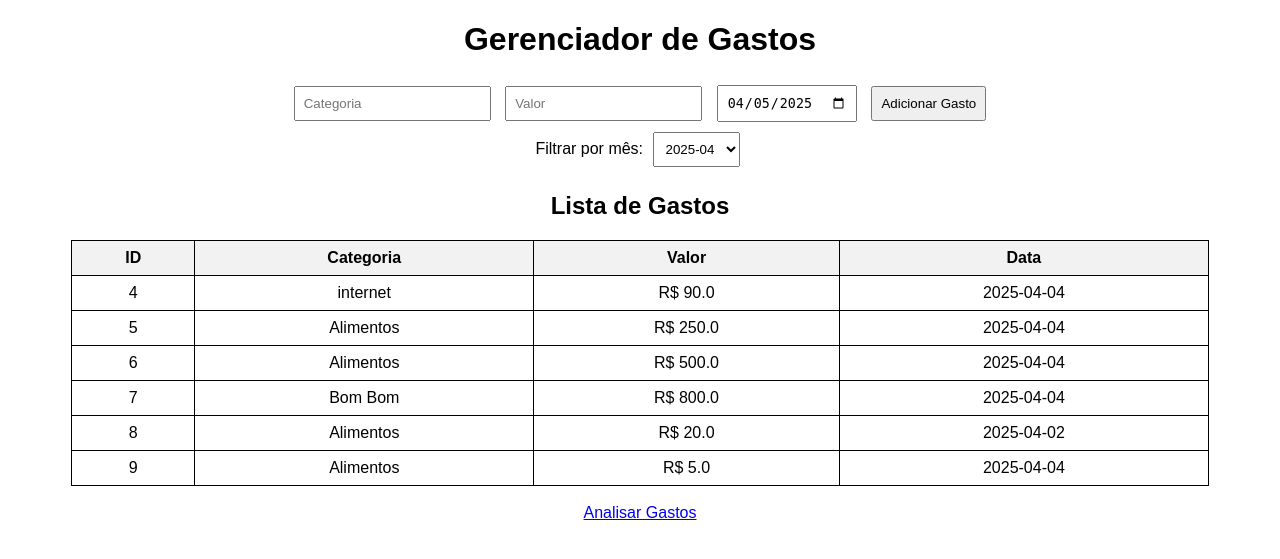
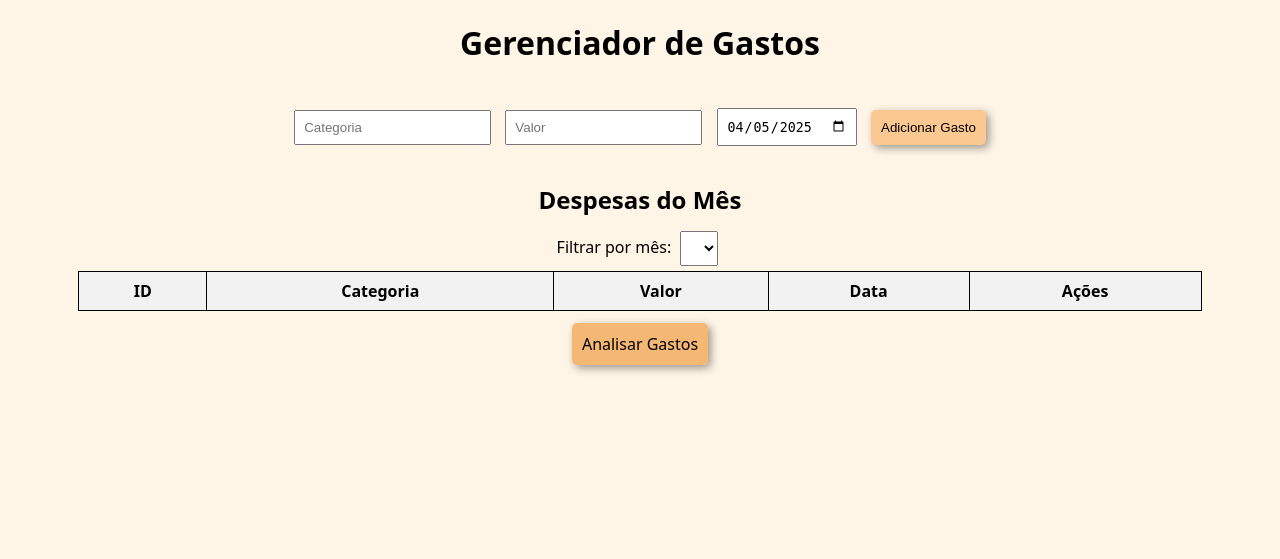
Before and after one commit to lucas-rlima/expensecontrol, a Flask app: page / in a window 1280 px wide. Shown: the top 559 px of the page. Run offline with Flask 3, Linux system fonts and the light colour scheme; lists and menus that the app fills with data are empty.

Commit message:
finishing some layouts and resolving some bugs

```diff
--- a/app.py
+++ b/app.py
@@ -1,14 +1,19 @@
-from flask import Flask, render_template, request, redirect
+from flask import Flask, render_template, request, redirect, url_for
 from flask_sqlalchemy import SQLAlchemy
 import os
 from datetime import datetime
 from collections import defaultdict
+import re
 
 app = Flask(__name__)
 
 # Usa a variável de ambiente DATABASE_URL do Render
 # app.config['SQLALCHEMY_DATABASE_URI'] = os.getenv('DATABASE_URL')
-app.config['SQLALCHEMY_DATABASE_URI'] = 'sqlite:///gastos.db'
+database_url = os.getenv("DATABASE_URL", "")
+if database_url.startswith("postgres://"):
+    database_url = database_url.replace("postgres://", "postgresql://", 1)
+
+app.config['SQLALCHEMY_DATABASE_URI'] = database_url
 app.config['SQLALCHEMY_TRACK_MODIFICATIONS'] = False
 
 db = SQLAlchemy(app)
@@ -25,12 +30,14 @@ with app.app_context():
     db.create_all()
 
 def obter_meses_disponiveis():
+    # Obtém os meses disponíveis no banco de dados
     datas = db.session.query(Gasto.data).all()
     meses = sorted(set(d[0].strftime('%Y-%m') for d in datas))
     return meses
 
 @app.route('/')
 def index():
+    # Pega o mês atual ou o mês passado na URL
     mes_selecionado = request.args.get('mes') or datetime.today().strftime('%Y-%m')
     gastos = Gasto.query.filter(db.func.strftime('%Y-%m', Gasto.data) == mes_selecionado).all()
     meses_disponiveis = obter_meses_disponiveis()
@@ -39,6 +46,7 @@ def index():
 
 @app.route('/add', methods=['POST'])
 def add_gasto():
+    # Adiciona um novo gasto
     categoria = request.form['categoria']
     valor = float(request.form['valor'])
     data = datetime.strptime(request.form['data'], '%Y-%m-%d')
@@ -49,8 +57,34 @@ def add_gasto():
 
     return redirect('/')
 
+@app.route('/editar/<int:id>', methods=['GET', 'POST'])
+def editar_gasto(id):
+    # Encontra o gasto pelo ID
+    gasto = Gasto.query.get_or_404(id)
+
+    if request.method == 'POST':
+        # Atualiza os dados do gasto
+        gasto.categoria = request.form['categoria']
+        gasto.valor = float(request.form['valor'])
+        gasto.data = datetime.strptime(request.form['data'], '%Y-%m-%d')
+
+        db.session.commit()
+        return redirect('/')
+
+    # Se for GET, exibe o formulário com os dados do gasto
+    return render_template('editar_gasto.html', gasto=gasto)
+
+@app.route('/excluir/<int:id>', methods=['GET'])
+def excluir_gasto(id):
+    # Encontra o gasto pelo ID
+    gasto = Gasto.query.get_or_404(id)
+    db.session.delete(gasto)
+    db.session.commit()
+    return redirect('/')
+
 @app.route('/analisar')
 def analisar():
+    # Pega o mês atual ou o mês passado na URL para análise
     mes_selecionado = request.args.get('mes') or datetime.today().strftime('%Y-%m')
     gastos = Gasto.query.filter(db.func.strftime('%Y-%m', Gasto.data) == mes_selecionado).all()
     meses_disponiveis = obter_meses_disponiveis()
@@ -66,7 +100,7 @@ def analisar():
         for gasto in Gasto.query.filter_by(categoria=categoria).all():
             if gasto.valor > media * 1.5 and gasto in gastos:  # só do mês atual
                 alertas.append(
-                    f"Gasto alto detectado em {categoria} (R${gasto.valor:.2f}, acima da média de R${media:.2f})"
+                    f"Gasto alto detectado em {categoria} (Foi gasto R${gasto.valor:.2f}, este valor está acima da média dessa categoria que é R${media:.2f})"
                 )
 
     # 📊 Agrupa valores por dia
@@ -78,7 +112,7 @@ def analisar():
     dias = sorted(gastos_por_dia.keys())
     valores = [gastos_por_dia[d] for d in dias]
     valor_maximo = max(gastos_por_dia.values()) if gastos_por_dia else 0
-    valor_maximo_ajustado = ((valor_maximo // 250) + 1) * 250
+    valor_maximo_ajustado = ((valor_maximo // 250) + 1) * 250  # Ajuste do valor máximo do gráfico
 
     return render_template("analise.html",
                            alertas=alertas,
@@ -89,6 +123,4 @@ def analisar():
                            meses=meses_disponiveis)
 
 if __name__ == '__main__':
-    with app.app_context():
-        db.create_all()
     app.run(debug=True, host='0.0.0.0', port=5000)
--- /dev/null
+++ b/static/css/styles.css
@@ -0,0 +1,121 @@
+
+body{
+    margin: 1rem;
+    box-sizing: border-box;
+    background-color: rgb(255, 245, 230);
+    text-align: center;
+}
+
+header{
+ width: 100%;
+ height: 50px;
+ text-align: center;
+}
+
+.addDespesas{
+    margin: 2rem;
+}
+
+main h2 {
+    margin-bottom: 10px;
+}
+form button{
+    background-color: rgb(252, 200, 145);
+    border: 0;
+    font-weight: 450;
+    padding: 10px;
+    border-radius: 5px;
+    text-decoration: none;
+    box-shadow: 3px 3px 8px rgba(0, 0, 0, 0.389);
+    transition: all 0.3s ease;
+    cursor: pointer;
+}
+form button:hover{
+    background-color: rgb(255, 191, 135); /* Cor do botão quando passar o mouse */
+    box-shadow: 5px 5px 15px rgba(0, 0, 0, 0.3); /* Sombra mais forte no hover */
+}
+
+.button{
+    background-color: rgb(245, 183, 116);
+    font-weight: 450;
+    padding: 10px;
+    border-radius: 5px;
+    color: black;
+    text-decoration: none;
+    box-shadow: 3px 3px 8px rgba(0, 0, 0, 0.389);
+    transition: all 0.3s ease;
+}
+.button:hover {
+    background-color: rgb(255, 191, 135); /* Cor do botão quando passar o mouse */
+    box-shadow: 5px 5px 15px rgba(0, 0, 0, 0.3); /* Sombra mais forte no hover */
+    transform: translateY(-3px); /* Dá um efeito de elevação */
+}
+
+.divbutton{
+    display: flex;
+    justify-content: center;
+}
+
+.divbutton a{
+    text-align: center;
+    width: 7%;
+}
+
+.mes{
+    text-align: center;
+}
+
+.h2gastos{
+    text-align: center;
+    margin-top: 3%;
+    margin-bottom: 0;
+}
+.editform form{
+    padding: 10px;
+    display: grid;
+}
+
+.editform form input{
+    width: 200px;
+    margin: 15px;
+    margin-left: 0;
+}
+.editform form label{
+    justify-self: end;
+    padding: 15px;
+    margin-right: 20px;
+}
+.lblcategoria{
+    grid-column: 1/2;
+    grid-row: 1/2;
+}
+
+.inpcategoria{
+    grid-column: 2/3;
+    grid-row: 1/2;
+}
+
+.buttonsalvar{
+    grid-column: 1/2;
+    width: 120px;
+    justify-self: right;
+    margin: 20px;
+
+}
+
+.buttoncancel{
+    grid-column: 2/3;
+    width: 120px;
+    justify-self: left;
+    margin: 20px;
+
+}
+
+svg{
+    width: 20px;
+    height: 20px;
+}
+.td{
+    display: flex;
+    justify-content: space-around;
+}
--- a/templates/index.html
+++ b/templates/index.html
@@ -5,25 +5,31 @@
     <meta name="viewport" content="width=device-width, initial-scale=1.0">
     <title>Gerenciador de Gastos</title>
     <style>
-        body { font-family: Arial, sans-serif; text-align: center; }
+        body { font-family: system-ui, -apple-system, BlinkMacSystemFont, 'Segoe UI', Roboto, Oxygen, Ubuntu, Cantarell, 'Open Sans', 'Helvetica Neue', sans-serif, sans-serif; text-align: center; }
         table { width: 90%; margin: auto; border-collapse: collapse; }
         th, td { border: 1px solid black; padding: 8px; }
         th { background-color: #f2f2f2; }
         input, button, select { margin: 5px; padding: 8px; }
     </style>
+    <link rel="stylesheet" href="{{ url_for('static', filename='css/styles.css') }}">
 </head>
 <body>
+    <header>
         <h1>Gerenciador de Gastos</h1>
-
+    </header>
+    <main>
+    <section class="addDespesas">
         <form action="/add" method="post">
             <input type="text" name="categoria" placeholder="Categoria" required>
             <input type="number" step="0.01" name="valor" placeholder="Valor" required>
             <input type="date" name="data" value="{{ hoje }}" required>
             <button type="submit">Adicionar Gasto</button>
         </form>
+    </section>
 
-    <!-- ?? Filtro de m�s -->
-    <form method="get" action="/">
+    <h2>Despesas do Mês</h2>
+    <!-- Filtro de mês -->
+    <form method="get" action="/" >
         <label for="mes">Filtrar por mês:</label>
         <select name="mes" id="mes" onchange="this.form.submit()">
             {% for mes in meses %}
@@ -31,14 +37,13 @@
             {% endfor %}
         </select>
     </form>
-
-    <h2>Lista de Gastos</h2>
     <table>
         <tr>
             <th>ID</th>
             <th>Categoria</th>
             <th>Valor</th>
             <th>Data</th>
+            <th>Ações</th> <!-- Coluna de A��es -->
         </tr>
         {% for gasto in gastos %}
         <tr>
@@ -46,10 +51,30 @@
             <td>{{ gasto.categoria }}</td>
             <td>R$ {{ gasto.valor }}</td>
             <td>{{ gasto.data }}</td>
+            <td class="td">
+                <a href="/editar/{{ gasto.id }}" title="Editar Despesa">
+                    <svg xmlns="http://www.w3.org/2000/svg" viewBox="0 0 512 512">
+                    <!--!Font Awesome Free 6.7.2 by @fontawesome - https://fontawesome.com License - https://fontawesome.com/license/free Copyright 2025 Fonticons, Inc.-->
+                        <path d="M471.6 21.7c-21.9-21.9-57.3-21.9-79.2 0L362.3 51.7l97.9 97.9 30.1-30.1c21.9-21.9 21.9-57.3
+                        0-79.2L471.6 21.7zm-299.2 220c-6.1 6.1-10.8 13.6-13.5 21.9l-29.6 88.8c-2.9 8.6-.6 18.1 5.8 24.6s15.9 8.7 24.6
+                        5.8l88.8-29.6c8.2-2.7 15.7-7.4 21.9-13.5L437.7 172.3 339.7 74.3 172.4 241.7zM96 64C43 64 0 107 0 160L0 416c0
+                        53 43 96 96 96l256 0c53 0 96-43 96-96l0-96c0-17.7-14.3-32-32-32s-32 14.3-32 32l0 96c0 17.7-14.3 32-32 32L96
+                        448c-17.7 0-32-14.3-32-32l0-256c0-17.7 14.3-32 32-32l96 0c17.7 0 32-14.3 32-32s-14.3-32-32-32L96 64z"/>
+                    </svg></a>
+                <a href="/excluir/{{ gasto.id }}" title= "Remover Despesa" onclick="return confirm('Tem certeza que deseja excluir?')">
+                    <svg xmlns="http://www.w3.org/2000/svg" viewBox="0 0 448 512">
+                        <!--!Font Awesome Free 6.7.2 by @fontawesome - https://fontawesome.com License - https://fontawesome.com/license/free Copyright 2025 Fonticons, Inc.-->
+                        <path d="M135.2 17.7L128 32 32 32C14.3 32 0 46.3 0 64S14.3 96 32 96l384 0c17.7 0 32-14.3 32-32s-14.3-32-32-32l-96
+                        0-7.2-14.3C307.4 6.8 296.3 0 284.2 0L163.8 0c-12.1 0-23.2 6.8-28.6 17.7zM416 128L32 128 53.2 467c1.6 25.3 22.6 45
+                        47.9 45l245.8 0c25.3 0 46.3-19.7 47.9-45L416 128z"/>
+                    </svg>
+                </a>
+            </td> <!-- Bot�es de Editar e Excluir -->
         </tr>
         {% endfor %}
     </table>
     <br>
-    <a href="/analisar?mes={{ mes_atual }}">Analisar Gastos</a>
+    <a href="/analisar?mes={{ mes_atual }}" class="button">Analisar Gastos</a>
+    </main>
 </body>
 </html>
```
Also changed, not shown: static/js/analise.js (+22 -4 lines), templates/analise.html (+18 -6 lines), templates/editar_gasto.html (added, +29 -0 lines), instance/gastos.db. Lines whose indentation alone changed are shown as unchanged.
